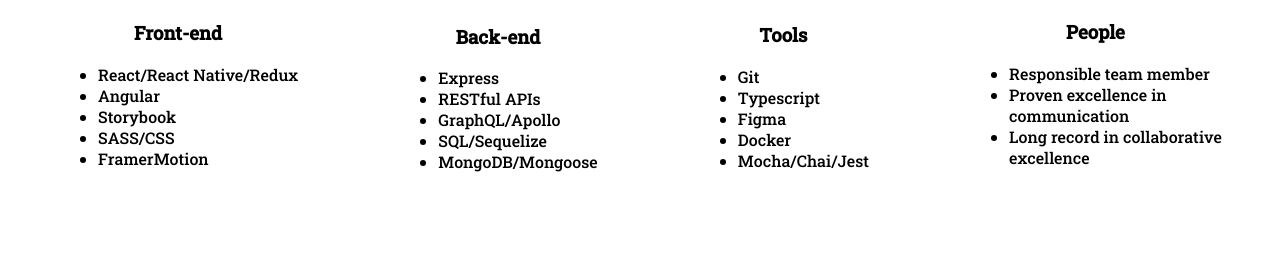
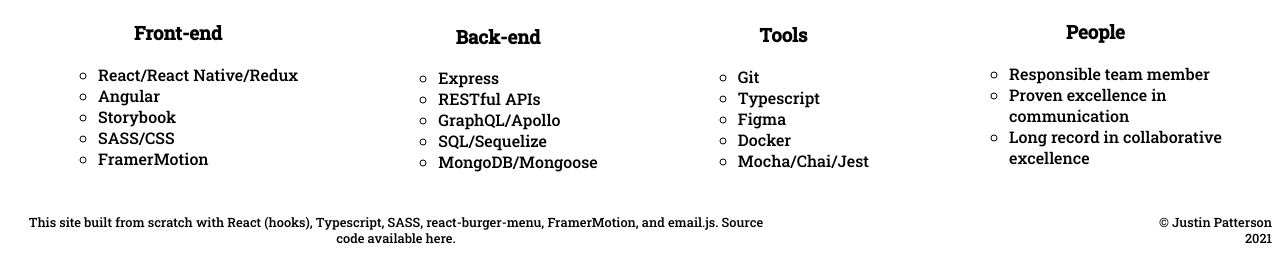
Before and after one commit to ajustinpatterson/Portfolio_Site_2021, a React (Create React App) app: page / in a window 1280 px wide. Shown: the part 790-1054 px from the top of the page. Before the commit the page ends 986 px from the top, so only its background shows below. Built offline with nearby package versions, Linux system fonts and the light colour scheme.

Commit message:
feat(frontpage): add Footer to FrontPage

```diff
--- a/src/components/Footer/Footer.tsx
+++ b/src/components/Footer/Footer.tsx
@@ -5,8 +5,9 @@
   return (
     <div className="footer">
       <p id="l">
-        Technologies used on this page include React, Typescript, SASS,
-        react-burger-menu, FramerMotion email.js
+        This site built from scratch with React (hooks), Typescript, SASS,
+        react-burger-menu, FramerMotion, and email.js. Source code available
+        here.
       </p>
       <div className="spacer"></div>
       <p id="r">© Justin Patterson 2021</p>
--- a/src/containers/FrontPage/FrontPage.scss
+++ b/src/containers/FrontPage/FrontPage.scss
@@ -35,7 +35,7 @@
   }
 }
 .profile-pic {
-  max-width: 65%;
+  max-width: 60%;
   max-height: 75%;
   border-radius: 16px;
   margin-right: 0.75em;
@@ -46,10 +46,12 @@
   align-items: center;
   justify-content: center;
   flex-direction: row;
+  margin: 0 auto;
   #main-skill {
     max-width: 20%;
     margin: auto auto;
-    li {
+    ul {
+      list-style-type: circle;
       text-align: left;
     }
   }
--- a/src/containers/FrontPage/FrontPage.tsx
+++ b/src/containers/FrontPage/FrontPage.tsx
@@ -1,6 +1,8 @@
 import React from 'react';
 import { motion } from 'framer-motion';
 import { Link } from 'react-router-dom';
+
+import Footer from '../../components/Footer/Footer';
 
 import profile from '../../assets/Profile.jpg';
 import brackets from '../../assets/brackets-curly.svg';
@@ -96,6 +98,7 @@
           </ul>
         </div>
       </div>
+      <Footer />
     </motion.div>
   );
 };
```
Also changed, not shown: 1 other file (tests, documents, lock files or other folders).
